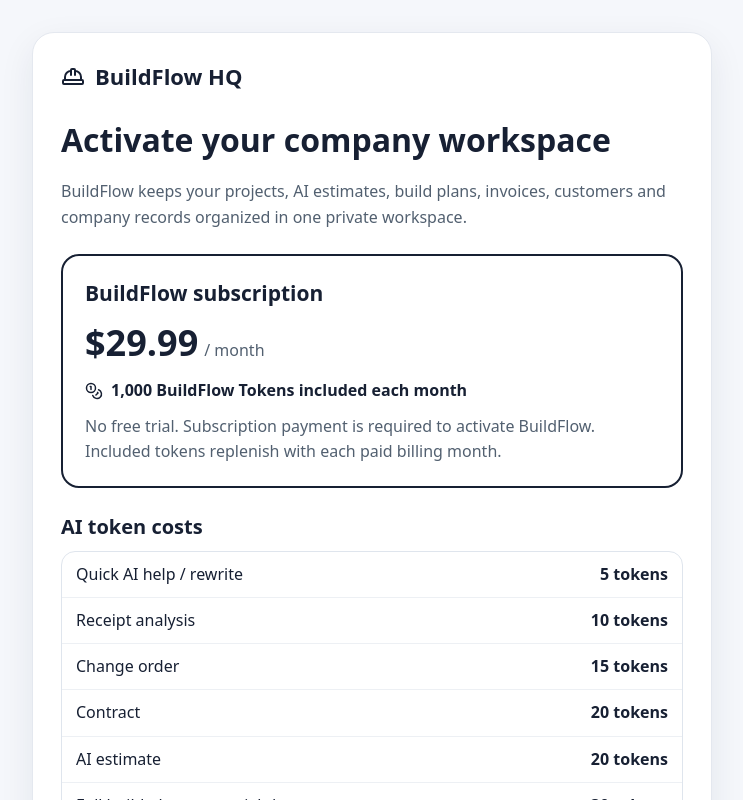
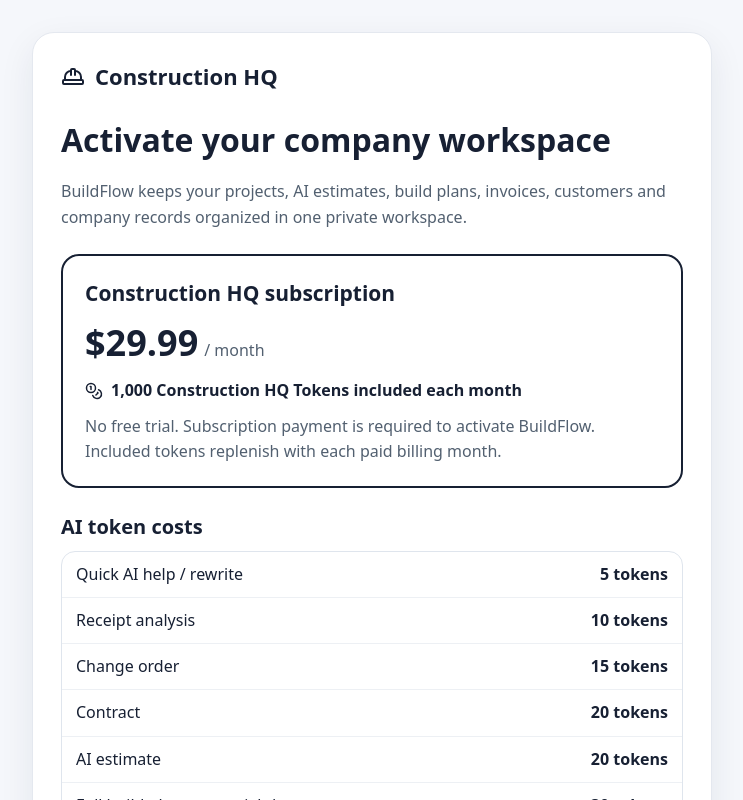
Before and after one commit to stevensapps-ash/-BuildFlowhq2, a Next.js app: page /subscribe in a window 1280 px wide. Shown: the top 800 px of the page, without its empty margins (268-1011 px from the left). Built offline with nearby package versions, Linux system fonts and the light colour scheme.

Commit message:
Rename BuildFlow HQ to Construction HQ

```diff
--- a/app/subscribe/page.tsx
+++ b/app/subscribe/page.tsx
@@ -25,14 +25,14 @@ export default function SubscribePage(){
   const [sent,setSent]=useState(false)
   return <main style={{minHeight:'100vh',background:'#f5f7fb',padding:'32px 18px',fontFamily:'system-ui',color:'#172033'}}>
     <section style={{maxWidth:680,margin:'0 auto',background:'#fff',border:'1px solid #e4e8ef',borderRadius:22,padding:28,boxShadow:'0 12px 35px rgba(20,35,60,.08)'}}>
-      <div style={{display:'flex',alignItems:'center',gap:10,fontWeight:800,fontSize:22}}><HardHat/>BuildFlow HQ</div>
+      <div style={{display:'flex',alignItems:'center',gap:10,fontWeight:800,fontSize:22}}><HardHat/>Construction HQ</div>
       <h1 style={{fontSize:32,margin:'24px 0 8px'}}>Activate your company workspace</h1>
       <p style={{lineHeight:1.6,color:'#526070'}}>BuildFlow keeps your projects, AI estimates, build plans, invoices, customers and company records organized in one private workspace.</p>
 
       <div style={{margin:'24px 0',padding:22,border:'2px solid #172033',borderRadius:18}}>
-        <div style={{fontWeight:800,fontSize:21}}>BuildFlow subscription</div>
+        <div style={{fontWeight:800,fontSize:21}}>Construction HQ subscription</div>
         <div style={{display:'flex',alignItems:'baseline',gap:6,marginTop:8}}><strong style={{fontSize:36}}>$29.99</strong><span style={{color:'#526070'}}>/ month</span></div>
-        <div style={{display:'flex',alignItems:'center',gap:8,marginTop:10,fontWeight:700}}><Coins size={18}/>1,000 BuildFlow Tokens included each month</div>
+        <div style={{display:'flex',alignItems:'center',gap:8,marginTop:10,fontWeight:700}}><Coins size={18}/>1,000 Construction HQ Tokens included each month</div>
         <p style={{margin:'12px 0 0',color:'#526070',lineHeight:1.55}}>No free trial. Subscription payment is required to activate BuildFlow. Included tokens replenish with each paid billing month.</p>
       </div>
 
@@ -51,7 +51,7 @@ export default function SubscribePage(){
       {!sent ? <>
         <a href={VENMO_PAYMENT_URL} target="_blank" rel="noopener noreferrer" style={{display:'flex',justifyContent:'center',alignItems:'center',gap:8,textDecoration:'none',background:'#172033',color:'#fff',padding:'14px 18px',borderRadius:12,fontWeight:800}}>Pay with Venmo <ExternalLink size={18}/></a>
         <button onClick={()=>setSent(true)} style={{width:'100%',marginTop:12,padding:'13px 18px',borderRadius:12,border:'1px solid #cfd6df',background:'#fff',fontWeight:700,cursor:'pointer'}}>I sent my payment</button>
-      </> : <div style={{padding:20,borderRadius:16,background:'#f1f7f3'}}><div style={{display:'flex',gap:9,alignItems:'center',fontWeight:800}}><CheckCircle2 size={20}/>Payment pending verification</div><p style={{lineHeight:1.55,marginBottom:0}}>Your payment submission has been noted on this device. BuildFlow access will be activated after the payment is verified.</p></div>}
+      </> : <div style={{padding:20,borderRadius:16,background:'#f1f7f3'}}><div style={{display:'flex',gap:9,alignItems:'center',fontWeight:800}}><CheckCircle2 size={20}/>Payment pending verification</div><p style={{lineHeight:1.55,marginBottom:0}}>Your payment submission has been noted on this device. Construction HQ access will be activated after the payment is verified.</p></div>}
       <div style={{display:'flex',gap:8,alignItems:'flex-start',marginTop:22,color:'#526070',fontSize:14,lineHeight:1.5}}><ShieldCheck size={18} style={{flex:'0 0 auto'}}/><span>BuildFlow does not ask you to enter bank or card details on this page. Venmo handles the payment.</span></div>
       <p style={{textAlign:'center',marginTop:22,fontSize:14}}><Link href="/login">Return to sign in</Link></p>
     </section>
```
